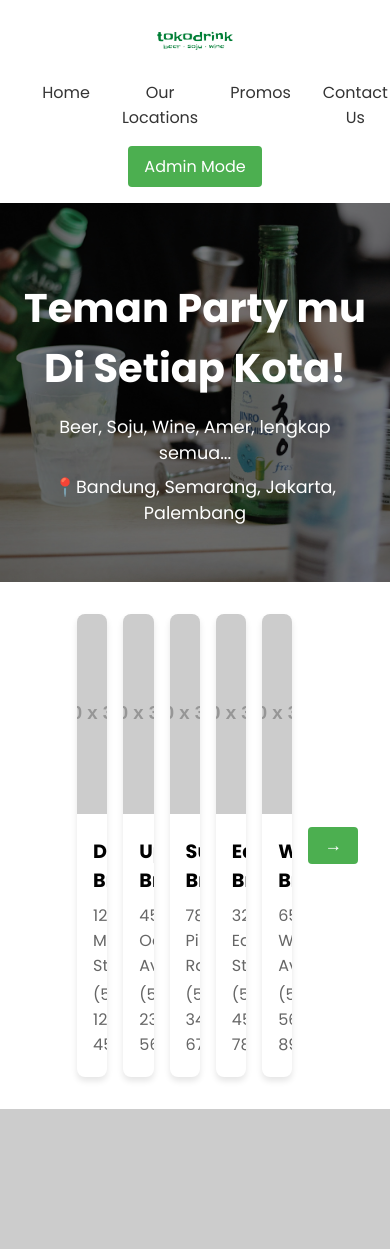
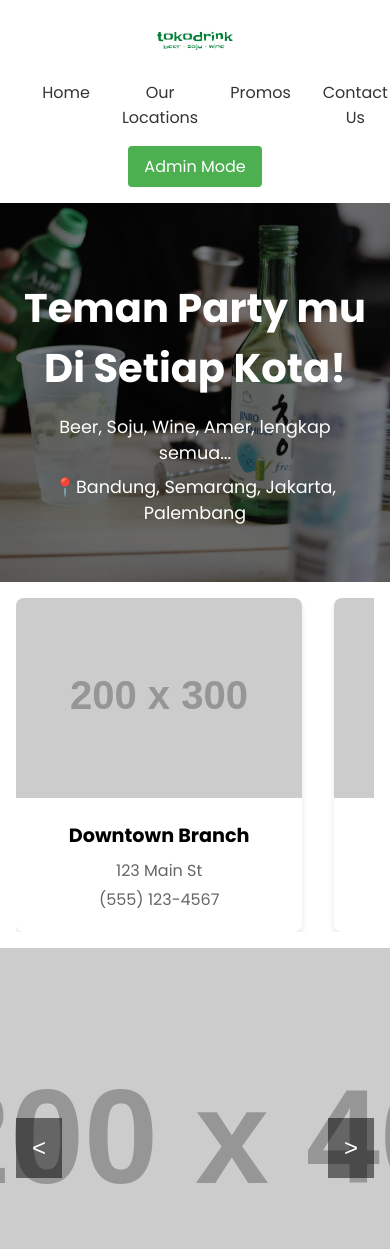
Before and after one commit to farrfoxr/TokoDrink, a React (Vite) app in the folder frontend/: page / in a window 390 px wide. Shown: the top 1249 px of the page. Built offline with nearby package versions, Linux system fonts and the light colour scheme.

Commit message:
Version 3.1 - Responsive Card Gallery

```diff
--- a/frontend/src/components/CardGrid.css
+++ b/frontend/src/components/CardGrid.css
@@ -16,9 +16,31 @@
 
 .card-grid {
   display: grid;
-  grid-template-columns: repeat(5, 1fr);
   gap: 1rem;
   width: 100%;
+}
+
+.card-grid:not(.mobile) {
+  grid-template-columns: repeat(auto-fit, minmax(200px, 1fr));
+}
+
+.card-grid.mobile {
+  display: flex;
+  overflow-x: auto;
+  scroll-snap-type: x mandatory;
+  -webkit-overflow-scrolling: touch;
+  scrollbar-width: none;
+  -ms-overflow-style: none;
+}
+
+.card-grid.mobile::-webkit-scrollbar {
+  display: none;
+}
+
+.card-grid.mobile .card {
+  flex: 0 0 80%;
+  scroll-snap-align: center;
+  margin-right: 1rem;
 }
 
 .backdrop {
@@ -90,10 +112,32 @@
   background-color: var(--secondary-fade-color);
 }
 
-.nav-button-spacer {
-  width: 44px;
-}
-
 .invisible {
   visibility: hidden;
 }
+
+@media (max-width: 1199px) {
+  .card-grid:not(.mobile) {
+    grid-template-columns: repeat(4, 1fr);
+  }
+}
+
+@media (max-width: 991px) {
+  .card-grid:not(.mobile) {
+    grid-template-columns: repeat(3, 1fr);
+  }
+}
+
+@media (max-width: 767px) {
+  .grid-container.mobile {
+    padding: 1rem;
+  }
+
+  .grid-wrapper {
+    flex-direction: column;
+  }
+
+  .nav-button {
+    display: none;
+  }
+}
--- a/frontend/src/components/CardGrid.jsx
+++ b/frontend/src/components/CardGrid.jsx
@@ -1,4 +1,4 @@
-import React, { useEffect } from 'react';
+import React, { useEffect, useState } from 'react';
 import Card from './Card';
 import { useAdmin } from '../AdminContext.jsx';
 import { useCard } from './CardContext';
@@ -8,18 +8,37 @@ import './CardGrid.css';
 function CardGrid() {
   const { isAdmin } = useAdmin();
   const { currentPage, setCurrentPage, activeCardId, setActiveCardId, hoveredCardId } = useCard();
-  const cardsPerPage = 5;
+  const [isMobile, setIsMobile] = useState(false);
+  const [cardsPerPage, setCardsPerPage] = useState(5);
+
+  useEffect(() => {
+    const handleResize = () => {
+      const width = window.innerWidth;
+      setIsMobile(width < 768);
+      if (width >= 1200) {
+        setCardsPerPage(5);
+      } else if (width >= 992) {
+        setCardsPerPage(4);
+      } else if (width >= 768) {
+        setCardsPerPage(3);
+      }
+    };
+
+    handleResize();
+    window.addEventListener('resize', handleResize);
+    return () => window.removeEventListener('resize', handleResize);
+  }, []);
+
   const totalPages = Math.ceil(branchData.length / cardsPerPage);
-
   const startIndex = (currentPage - 1) * cardsPerPage;
   const endIndex = startIndex + cardsPerPage;
-  const currentCards = branchData.slice(startIndex, endIndex);
+  const currentCards = isMobile ? branchData : branchData.slice(startIndex, endIndex);
 
-  const showNextButton = currentPage < totalPages;
-  const showPrevButton = currentPage > 1;
+  const showNextButton = !isMobile && currentPage < totalPages;
+  const showPrevButton = !isMobile && currentPage > 1;
   const showAddCard = isAdmin && currentPage === totalPages && currentCards.length < cardsPerPage;
 
-  const emptySlots = currentPage === totalPages ?
+  const emptySlots = !isMobile && currentPage === totalPages ?
     cardsPerPage - currentCards.length :
     0;
 
@@ -38,19 +57,19 @@ function CardGrid() {
   }, [setActiveCardId]);
 
   return (
-    <div className="grid-container">
+    <div className={`grid-container ${isMobile ? 'mobile' : ''}`}>
       <div className={`backdrop ${activeCardId || hoveredCardId ? 'active' : ''}`}></div>
       <div className="grid-wrapper">
-        {showPrevButton ? (
+        {showPrevButton && (
           <button
             className="nav-button"
             onClick={() => setCurrentPage(prev => prev - 1)}
           >
             ←
           </button>
-        ) : <div className="nav-button-spacer" />}
+        )}
 
-        <div className="card-grid">
+        <div className={`card-grid ${isMobile ? 'mobile' : ''}`}>
           {currentCards.map(branch => (
             <Card key={branch.id} {...branch} />
           ))}
@@ -67,14 +86,14 @@ function CardGrid() {
           ))}
         </div>
 
-        {showNextButton ? (
+        {showNextButton && (
           <button
             className="nav-button"
             onClick={() => setCurrentPage(prev => prev + 1)}
           >
             →
           </button>
-        ) : <div className="nav-button-spacer" />}
+        )}
       </div>
     </div>
   );
```
